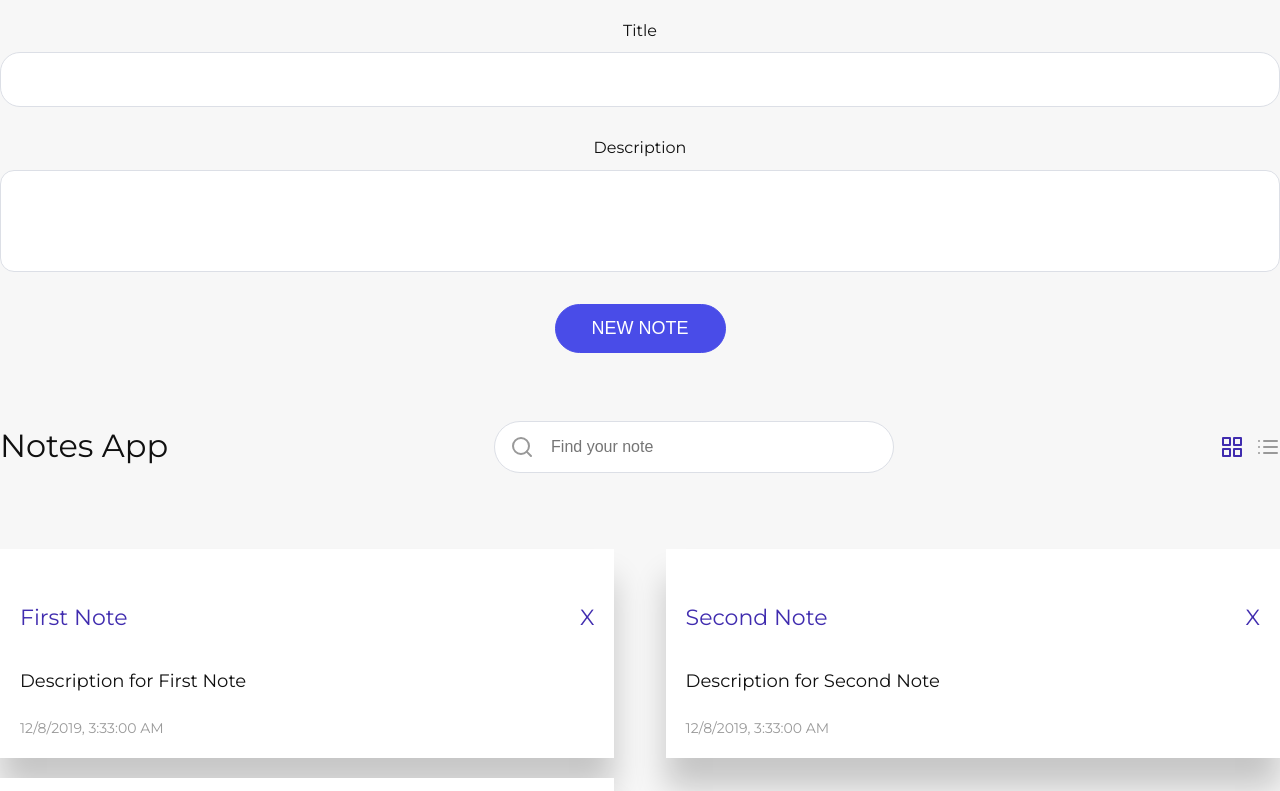
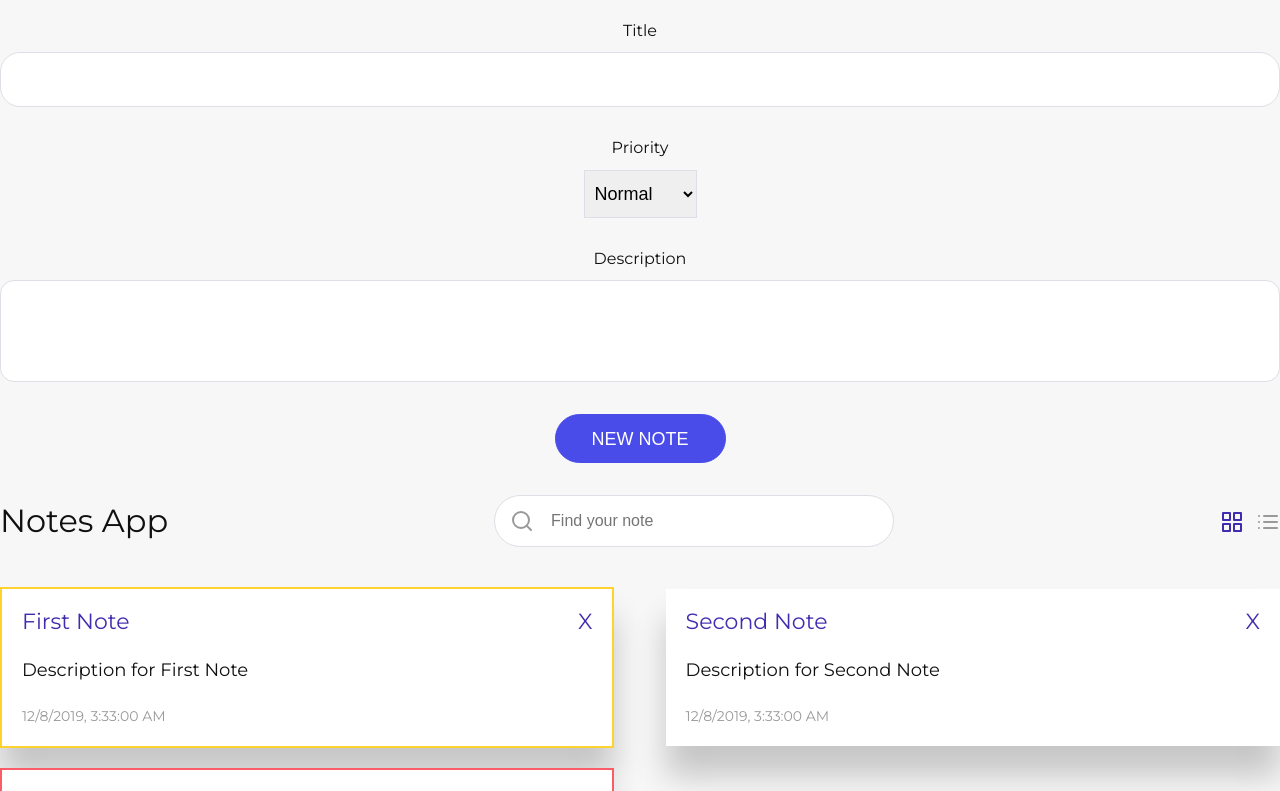
Before and after one commit to JonikUl/simpleVue, a Vue app in the folder notes/: page / in a window 1280 px wide. Shown: the top 791 px of the page. Built offline with nearby package versions, Linux system fonts and the light colour scheme.

Commit message:
add priority
Signed-off-by: Evgeniy Gromin <evgeniy.gromin@gmail.com>

```diff
--- a/notes/src/App.vue
+++ b/notes/src/App.vue
@@ -78,20 +78,24 @@ export default {
       grid: true,
       note: {
         title: '',
-        descr: ''
+        descr: '',
+        priority: 1
       },
       notes: [{
         title: 'First Note',
+        priority: 2,
         descr: 'Description for First Note',
         date: new Date(Date.now()).toLocaleString()
       },
       {
         title: 'Second Note',
+        priority: 1,
         descr: 'Description for Second Note',
         date: new Date(Date.now()).toLocaleString()
       },
       {
         title: 'Third Note',
+        priority: 3,
         descr: 'Description for Third Note',
         date: new Date(Date.now()).toLocaleString()
       },
@@ -102,7 +106,8 @@ export default {
     addNote () {
       let {
         title,
-        descr
+        descr,
+        priority
       } = this.note;
 
       if (title === '') {
@@ -113,10 +118,12 @@ export default {
       this.notes.push({
         title,
         descr,
+        priority,
         date: new Date(Date.now()).toLocaleString()
       });
       this.note.title = '';
       this.note.descr = '';
+      this.note.priority = 1;
       this.message = null;
     },
     removeNote (index) {
@@ -145,7 +152,6 @@ export default {
   display: flex;
   align-items: center;
   justify-content: space-between;
-  margin: 36px 0;
   h1 {
     font-size: 32px;
   }
--- a/notes/src/components/NewNote.vue
+++ b/notes/src/components/NewNote.vue
@@ -2,6 +2,12 @@
   <div class="new-note">
     <label for="title">Title</label>
     <input v-model="note.title" type="text" id="title" />
+    <label for="priority">Priority</label>
+    <select v-model="note.priority" name="priority" id="priority">
+      <option value="1">Normal</option>
+      <option value="2">High</option>
+      <option value="3">Very High</option>
+    </select>
     <label for="description">Description</label>
     <textarea v-model="note.descr" id="description"></textarea>
     <button class="btn btnPrimary" @click="addNote">New Note</button>
@@ -28,5 +34,12 @@ export default {
   button {
     margin: 32px 0;
   }
+  select {
+    padding: 12px 6px;
+    margin-bottom: 30px;
+  }
+  label {
+    cursor: pointer;
+  }
 }
 </style>
--- a/notes/src/components/Notes.vue
+++ b/notes/src/components/Notes.vue
@@ -1,6 +1,11 @@
 <template>
   <div class="notes">
-    <div class="note" :class="{ full: !grid }" v-for="(note, index) in notes" :key="index">
+    <div
+      class="note"
+      :class="{ full: !grid, high: note.priority ==2, 'very-high': note.priority == 3}"
+      v-for="(note, index) in notes"
+      :key="index"
+    >
       <div class="note-header" :class="{ full: !grid}">
         <p>{{ note.title }}</p>
         <p style="cursor: pointer;" @click="removeNote(index)">X</p>
@@ -57,6 +62,12 @@ export default {
     width: 100%;
     text-align: center;
   }
+  &.high {
+    border: 2px solid #fed330;
+  }
+  &.very-high {
+    border: 2px solid #fc5c65;
+  }
 }
 .note-header {
   display: flex;
```
